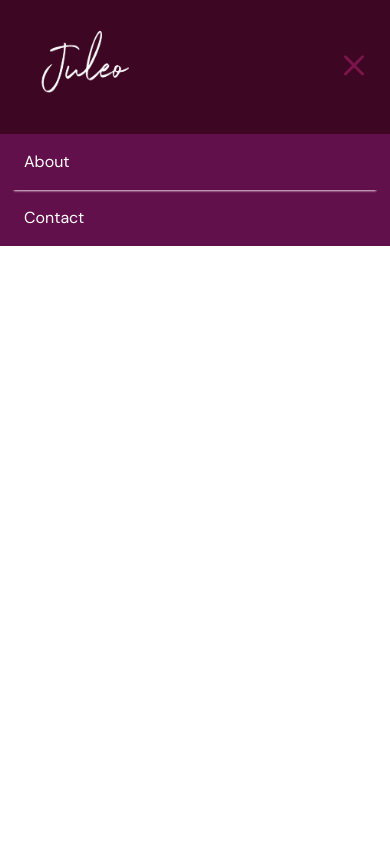
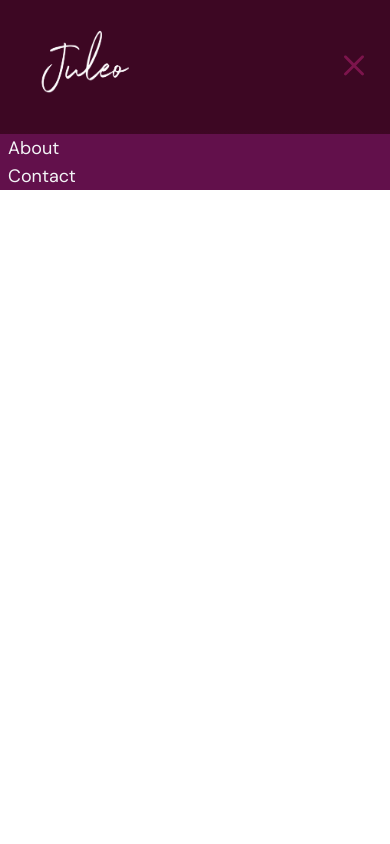
Before and after one commit to sam-juleo/juleo-landing-page, a React (Create React App) app: page / in a window 390 px wide. Both pictures are taken after a click on the element 354 px from the left and 65 px from the top of the page. Shown: the top 844 px of the page. Built offline with nearby package versions, Linux system fonts and the light colour scheme; a web font is replaced by a local one.

Commit message:
Added onClick functionality

```diff
--- a/src/App.tsx
+++ b/src/App.tsx
@@ -10,6 +10,8 @@ import DeleteData from './view/Delete';
 
 
 import { BrowserRouter as Router, Routes, Route } from 'react-router-dom';
+import MeetTheTeam from './view/MeetTheTeam';
+import GetInTouch from './view/GetInTouch';
 
 
 function App() {
@@ -19,6 +21,9 @@ function App() {
             <Route path="/terms" element={<TermsAndConditions />} />
             <Route path="/privacy" element={<PrivacyPolicy />} />
             <Route path="/delete" element={<DeleteData />} />
+            <Route path="/about" element={<MeetTheTeam />}>
+  </Route>
+  <Route path="/contact" element={<GetInTouch />} />
       </Routes>
     );
 }
--- a/src/view/Header.tsx
+++ b/src/view/Header.tsx
@@ -6,14 +6,14 @@ import useWindowDimensions from "../hooks/useWindowDimensions";
 import { CSSTransition } from "react-transition-group";
 import { mediumScreen } from "./utils";
 import GlobalStateContext from "./GlobalStateContext";
-
+import { NavLink } from 'react-router-dom';
 function Header() {
   const { width } = useWindowDimensions();
   const [hamburgerClicked, setHamburgerClicked] = useState(false);
   const globalStateContext = useContext(GlobalStateContext)
-  const scrollToAboutUs = () => globalStateContext.AboutUsRef.current.scrollIntoView({  block: 'start' })
+  const scrollToAboutUs = () => globalStateContext.AboutUsRef.current.scrollIntoView({ block: 'start' })
   // const scrollToTeam = () => globalStateContext.TeamRef.current.scrollIntoView({ behavior: 'smooth', block: 'start' })
-  const scrollToContact = () => globalStateContext.ContactRef.current.scrollIntoView({  block: 'start' })
+  const scrollToContact = () => globalStateContext.ContactRef.current.scrollIntoView({ block: 'start' })
 
 
   return (
@@ -29,12 +29,17 @@ function Header() {
         />
       ) : (
         <nav className="ml-auto">
-          <button className="text-lg text-gray-100 hover:text-gray-500 mx-2" onClick={scrollToAboutUs}>
+          {/* <button className="text-lg text-gray-100 hover:text-gray-500 mx-2" onClick={scrollToAboutUs}>
             About
           </button>
           <button className="text-lg text-gray-100 hover:text-gray-500 mx-2" onClick={scrollToContact}>
             Contact
-          </button>
+          </button> */}
+          <ul className="flex">
+
+            <li className="text-lg text-gray-100 hover:text-gray-500 mx-2"><NavLink to="/MeetTheTeam" >About</NavLink></li>
+            <li className="text-lg text-gray-100 hover:text-gray-500 mx-2"><NavLink to="/contact" >Contact</NavLink></li>
+          </ul>
         </nav>
       )}
     </header>
@@ -48,7 +53,7 @@ const HamburgerIcon = ({ hamburgerClicked, setHamburgerClicked }: { hamburgerCli
     setShowDropdown(!showDropdown);
   };
 
-  useEffect(()=>{
+  useEffect(() => {
     setHamburgerClicked(false)
     setShowDropdown(false)
   }, [width, height])
@@ -57,7 +62,7 @@ const HamburgerIcon = ({ hamburgerClicked, setHamburgerClicked }: { hamburgerCli
   const scrollToAboutUs = () => {
     setHamburgerClicked(false)
     setShowDropdown(false)
-    globalStateContext.AboutUsRef.current.scrollIntoView({  block: 'start' })
+    globalStateContext.AboutUsRef.current.scrollIntoView({ block: 'start' })
   }
   // const scrollToTeam = () => {
   //   setHamburgerClicked(false)
@@ -67,7 +72,7 @@ const HamburgerIcon = ({ hamburgerClicked, setHamburgerClicked }: { hamburgerCli
   const scrollToContact = () => {
     setHamburgerClicked(false)
     setShowDropdown(false)
-    globalStateContext.ContactRef.current.scrollIntoView({  block: 'start' })
+    globalStateContext.ContactRef.current.scrollIntoView({ block: 'start' })
   }
 
   return (
@@ -93,13 +98,18 @@ const HamburgerIcon = ({ hamburgerClicked, setHamburgerClicked }: { hamburgerCli
       >
         <div className="absolute w-full h-screen top-full right-0 mt-1 bg-white dropdown-enter-done">
           <div className="flex flex-col text-start bg-wine-120">
-            <button className="px-6 py-4 text-white  box_shadow_bot_wine text-left" onClick={scrollToAboutUs}>
+            {/* <button className="px-6 py-4 text-white  box_shadow_bot_wine text-left" onClick={scrollToAboutUs}>
               About
             </button>
 
             <button className="block px-6 py-4 text-white text-left" onClick={scrollToContact}>
               Contact
-            </button>
+            </button> */}
+            <ul>
+
+            <li className="text-lg text-gray-100 hover:text-gray-500 mx-2"><NavLink to="/about" >About</NavLink></li>
+            <li className="text-lg text-gray-100 hover:text-gray-500 mx-2"><NavLink to="/contact" >Contact</NavLink></li>
+          </ul>
           </div>
         </div>
       </CSSTransition>
```
